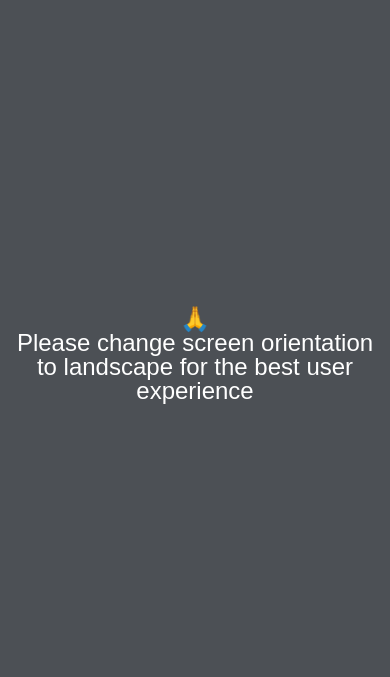
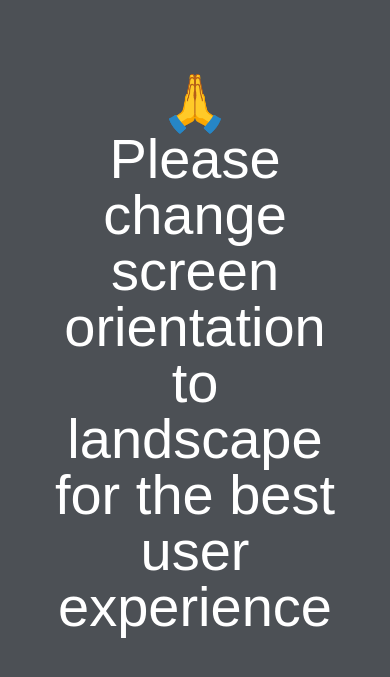
Before and after one commit to paul-eng/globebay, a website: page frontend/index.html in a window 390 px wide. Shown: the part 67-744 px from the top of the page. Drawn offline with nearby package versions, Linux system fonts and the light colour scheme; files that its build step writes are made by us from their sources; no server answers.

Commit message:
Update media query font size

```diff
--- a/frontend/css/master.css
+++ b/frontend/css/master.css
@@ -192,9 +192,9 @@ h1 {
     align-items: center;
     justify-content: center;
     text-align: center;
-    padding: 1rem;
+    padding: 3rem;
     box-sizing: border-box;
-    font-size: 1.5rem;
+    font-size: 3.5rem;
     /* pre wrap to get formatting to recognize \A escape char in content as a newline */
     white-space: pre-wrap;
   }
```
